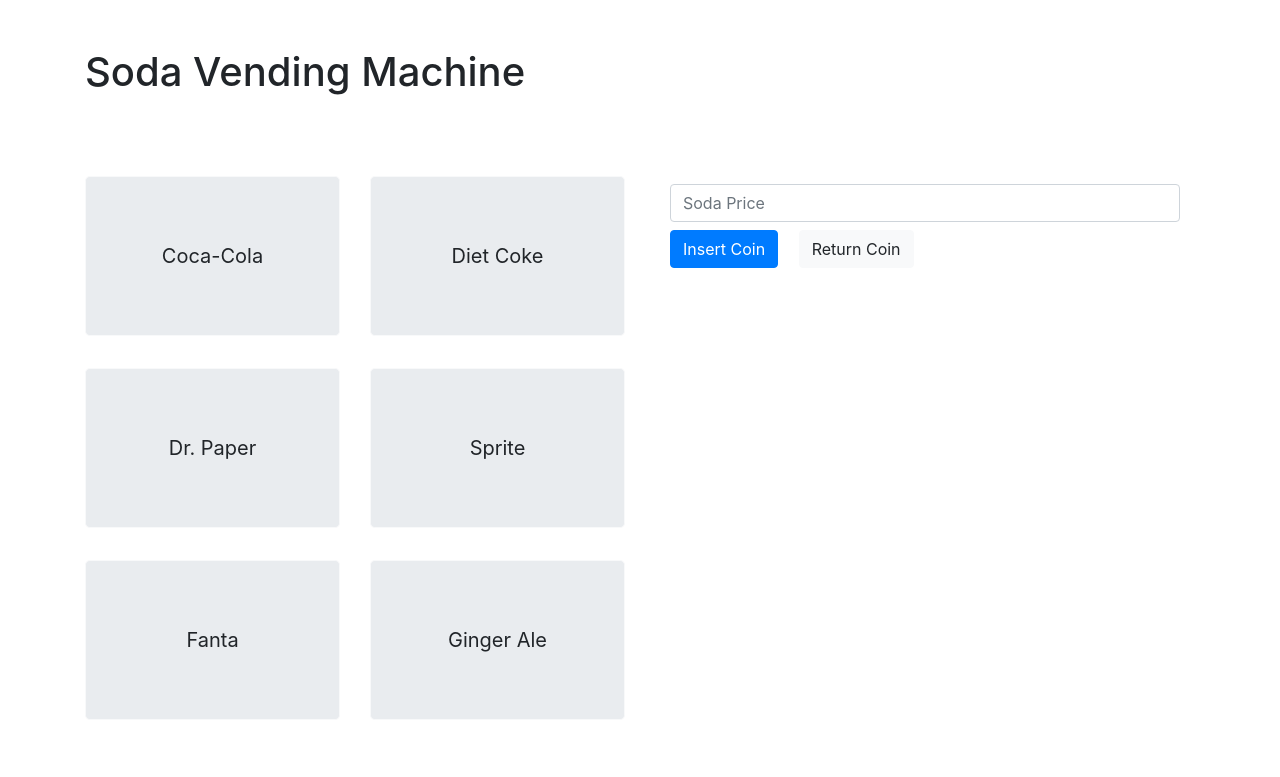
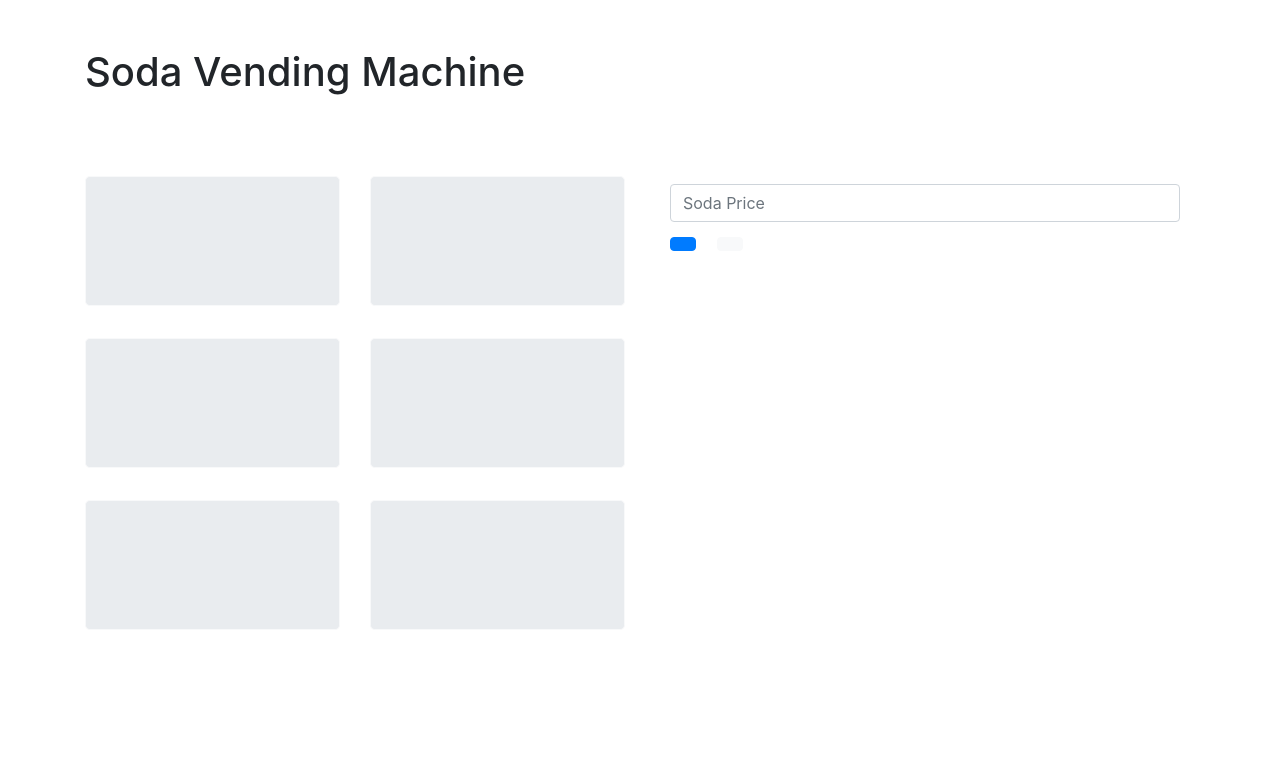
Before and after one commit to vinitamrutkar24/vendingmachine, a plain HTML site: page index.html in a window 1280 px wide. Drawn offline with nearby package versions, Linux system fonts and the light colour scheme.

Commit message:
Update index.html

```diff
--- a/index.html
+++ b/index.html
@@ -18,20 +18,20 @@
         </div>
         <div class="row mt-3 buttons">
             <div class="col-sm-3">
-                <button type="button" class="btn btn-light btn-lg btn-block jumbotron text-center" id="cocaCola">Coca-Cola</button>
-                <button type="button" class="btn btn-light btn-lg btn-block jumbotron text-center" id="paper">Dr. Paper</button>
-                <button type="button" class="btn btn-light btn-lg btn-block jumbotron text-center" id="fanta">Fanta</button>
+                <button type="button" class="btn btn-light btn-lg btn-block jumbotron text-center" id="cocaCola"></button>
+                <button type="button" class="btn btn-light btn-lg btn-block jumbotron text-center" id="paper"></button>
+                <button type="button" class="btn btn-light btn-lg btn-block jumbotron text-center" id="fanta"></button>
             </div>
             <div class="col-sm-3">
-                <button type="button" class="btn btn-light btn-lg btn-block jumbotron text-center" id="dietCoke">Diet Coke</button>
-                <button type="button" class="btn btn-light btn-lg btn-block jumbotron text-center" id="sprite">Sprite</button>
-                <button type="button" class="btn btn-light btn-lg btn-block jumbotron text-center" id="gingerAle">Ginger Ale</button>
+                <button type="button" class="btn btn-light btn-lg btn-block jumbotron text-center" id="dietCoke"></button>
+                <button type="button" class="btn btn-light btn-lg btn-block jumbotron text-center" id="sprite"></button>
+                <button type="button" class="btn btn-light btn-lg btn-block jumbotron text-center" id="gingerAle"></button>
             </div>
             <div class="col-sm-6">
                 <div class="col-sm-12">
                     <input type="email" class="form-control mt-2 mb-2" id="sodaPrice" aria-describedby="emailHelp" placeholder="Soda Price">
-                    <button type="button" class="btn btn-primary text-center mr-3" id="insertCoin">Insert Coin</button>
-                    <button type="button" class="btn btn-light text-center" id="returnCoin">Return Coin</button>
+                    <button type="button" class="btn btn-primary text-center mr-3" id="insertCoin"></button>
+                    <button type="button" class="btn btn-light text-center" id="returnCoin"></button>
                 </div>
                 <div class="col-sm-12 mt-3 purchased-items">
                     <ul class="list-group"></ul>
```
